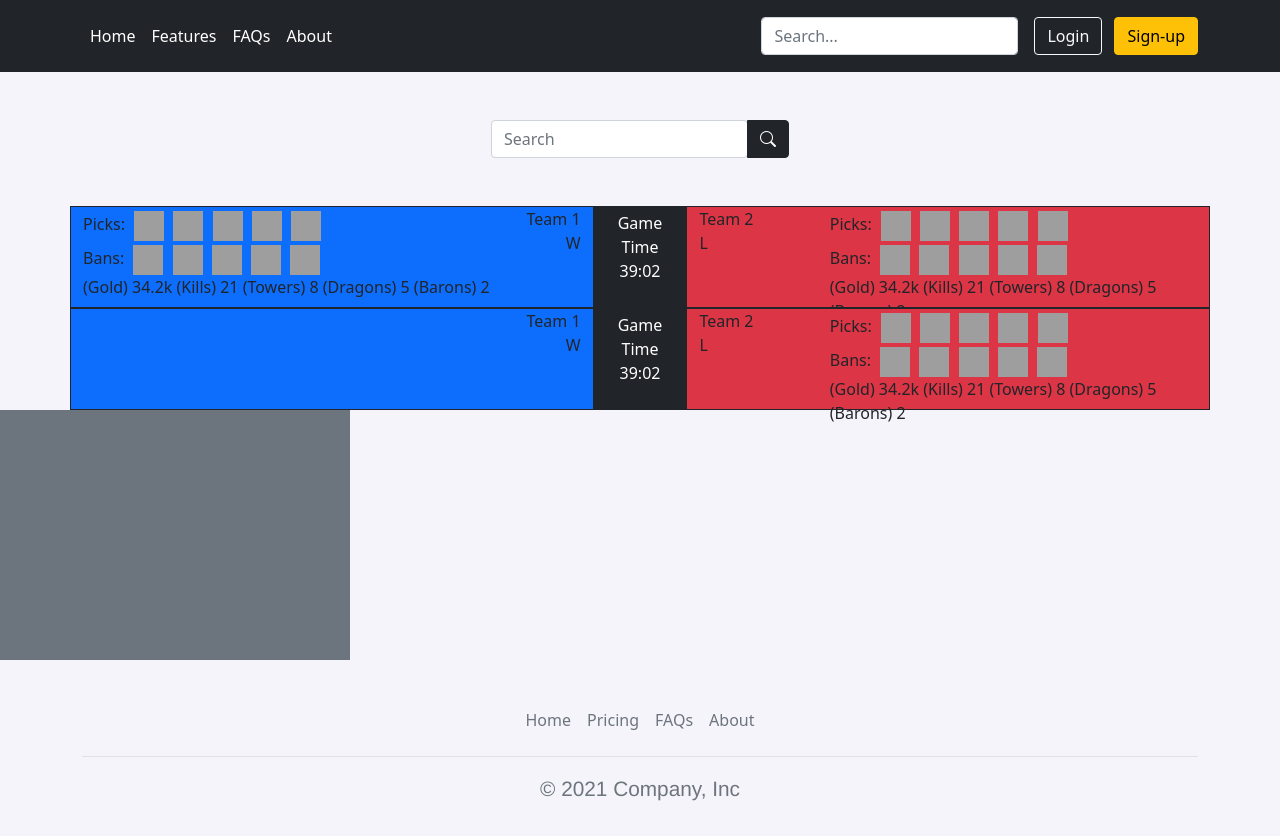
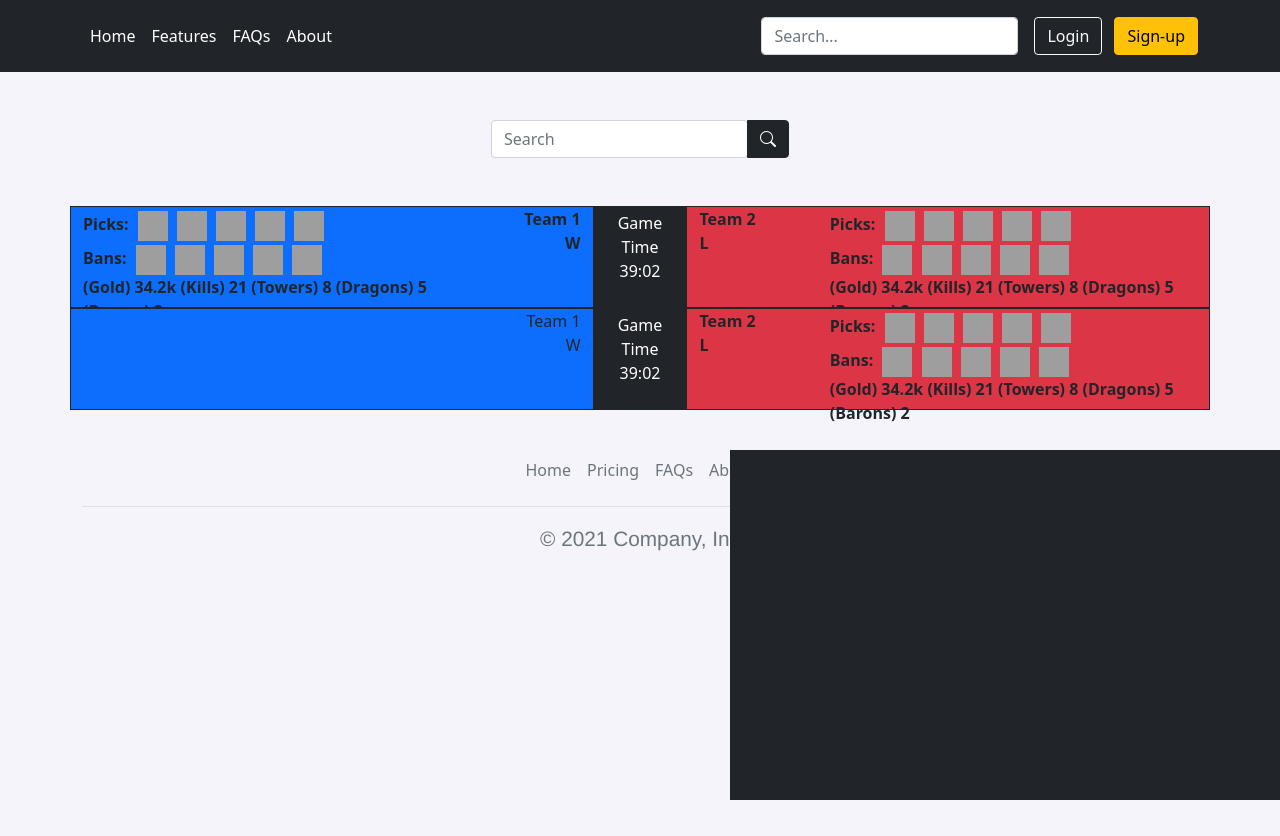
Before and after one commit to b16oskni/Examensarbete, a CodeIgniter 4 app: the page made by codeigniterApp/app/Views/welcome_message.php in a window 1280 px wide. After the commit the page ends 800 px from the top, so only its background shows below. Run offline with PHP 8.4 and a stand-in for CodeIgniter, Linux system fonts and the light colour scheme; the template is opened without the code that fills it, so the values that code supplies are empty; some libraries are stand-ins or nearby versions; grey boxes are pictures that could not be loaded.

Commit message:
added datadisplay.php
added separate template for the data display box
- changed some styling around

```diff
--- /dev/null
+++ b/codeigniterApp/app/Views/templates/datadisplay.php
@@ -0,0 +1,3 @@
+<div class="bg-dark position-fixed bottom-0 end-0 border border-dark" style="width:550px;height:350px;">
+
+</div>
--- a/codeigniterApp/app/Views/welcome_message.php
+++ b/codeigniterApp/app/Views/welcome_message.php
@@ -76,7 +76,7 @@
             <div class="col bg-primary">
                 <div class="row" style="height:100px;">
                     <div class="col-10">
-                        <div class="mt-1">
+                        <div class="mt-1 fw-bold">
                             Picks:
                             <img class="champ-icon" alt="Zyra" src="http://ddragon.leagueoflegends.com/cdn/12.7.1/img/champion/Zyra.png">
                             <img class="champ-icon" alt="Yuumi" src="http://ddragon.leagueoflegends.com/cdn/12.7.1/img/champion/Yuumi.png">
@@ -84,7 +84,7 @@
                             <img class="champ-icon" alt="Nami" src="http://ddragon.leagueoflegends.com/cdn/12.7.1/img/champion/Nami.png">
                             <img class="champ-icon" alt="Lulu" src="http://ddragon.leagueoflegends.com/cdn/12.7.1/img/champion/Lulu.png">
                         </div>
-                        <div class="mt-1">
+                        <div class="mt-1 fw-bold">
                             Bans:
                             <img class="champ-icon" alt="Zyra" src="http://ddragon.leagueoflegends.com/cdn/12.7.1/img/champion/Zyra.png">
                             <img class="champ-icon" alt="Yuumi" src="http://ddragon.leagueoflegends.com/cdn/12.7.1/img/champion/Yuumi.png">
@@ -92,11 +92,11 @@
                             <img class="champ-icon" alt="Nami" src="http://ddragon.leagueoflegends.com/cdn/12.7.1/img/champion/Nami.png">
                             <img class="champ-icon" alt="Lulu" src="http://ddragon.leagueoflegends.com/cdn/12.7.1/img/champion/Lulu.png">
                         </div>
-                        <div>
+                        <div class="fw-bold">
                             (Gold) 34.2k    (Kills) 21  (Towers) 8  (Dragons) 5 (Barons) 2
                         </div>
                     </div>
-                    <div class="col-2 text-end">
+                    <div class="col-2 text-end fw-bold">
                         Team 1 <br>
                         W
                     </div>
@@ -110,12 +110,12 @@
             </div>
             <div class="col bg-danger">
                 <div class="row" style="height:100px;">
-                    <div class="col-2 text-start">
+                    <div class="col-2 text-start fw-bold">
                         Team 2 <br>
                         L
                     </div>
                     <div class="col offset-md-1">
-                        <div class="mt-1">
+                        <div class="mt-1 fw-bold">
                             Picks:
                             <img class="champ-icon" alt="Zyra" src="http://ddragon.leagueoflegends.com/cdn/12.7.1/img/champion/Zyra.png">
                             <img class="champ-icon" alt="Yuumi" src="http://ddragon.leagueoflegends.com/cdn/12.7.1/img/champion/Yuumi.png">
@@ -123,7 +123,7 @@
                             <img class="champ-icon" alt="Nami" src="http://ddragon.leagueoflegends.com/cdn/12.7.1/img/champion/Nami.png">
                             <img class="champ-icon" alt="Lulu" src="http://ddragon.leagueoflegends.com/cdn/12.7.1/img/champion/Lulu.png">
                         </div>
-                        <div class="mt-1">
+                        <div class="mt-1 fw-bold">
                             Bans:
                             <img class="champ-icon" alt="Zyra" src="http://ddragon.leagueoflegends.com/cdn/12.7.1/img/champion/Zyra.png">
                             <img class="champ-icon" alt="Yuumi" src="http://ddragon.leagueoflegends.com/cdn/12.7.1/img/champion/Yuumi.png">
@@ -131,7 +131,7 @@
                             <img class="champ-icon" alt="Nami" src="http://ddragon.leagueoflegends.com/cdn/12.7.1/img/champion/Nami.png">
                             <img class="champ-icon" alt="Lulu" src="http://ddragon.leagueoflegends.com/cdn/12.7.1/img/champion/Lulu.png">
                         </div>
-                        <div>
+                        <div class="fw-bold">
                             (Gold) 34.2k    (Kills) 21  (Towers) 8  (Dragons) 5 (Barons) 2
                         </div>
                     </div>
@@ -162,12 +162,12 @@
             </div>
             <div class="col bg-danger">
                 <div class="row" style="height:100px;">
-                    <div class="col-2 text-start">
+                    <div class="col-2 text-start fw-bold">
                         Team 2 <br>
                         L
                     </div>
                     <div class="col offset-md-1">
-                        <div class="mt-1">
+                        <div class="mt-1 fw-bold">
                             Picks:
                             <img class="champ-icon" alt="Zyra" src="http://ddragon.leagueoflegends.com/cdn/12.7.1/img/champion/Zyra.png">
                             <img class="champ-icon" alt="Yuumi" src="http://ddragon.leagueoflegends.com/cdn/12.7.1/img/champion/Yuumi.png">
@@ -175,7 +175,7 @@
                             <img class="champ-icon" alt="Nami" src="http://ddragon.leagueoflegends.com/cdn/12.7.1/img/champion/Nami.png">
                             <img class="champ-icon" alt="Lulu" src="http://ddragon.leagueoflegends.com/cdn/12.7.1/img/champion/Lulu.png">
                         </div>
-                        <div class="mt-1">
+                        <div class="mt-1 fw-bold">
                             Bans:
                             <img class="champ-icon" alt="Zyra" src="http://ddragon.leagueoflegends.com/cdn/12.7.1/img/champion/Zyra.png">
                             <img class="champ-icon" alt="Yuumi" src="http://ddragon.leagueoflegends.com/cdn/12.7.1/img/champion/Yuumi.png">
@@ -183,7 +183,7 @@
                             <img class="champ-icon" alt="Nami" src="http://ddragon.leagueoflegends.com/cdn/12.7.1/img/champion/Nami.png">
                             <img class="champ-icon" alt="Lulu" src="http://ddragon.leagueoflegends.com/cdn/12.7.1/img/champion/Lulu.png">
                         </div>
-                        <div>
+                        <div class="fw-bold">
                             (Gold) 34.2k    (Kills) 21  (Towers) 8  (Dragons) 5 (Barons) 2
                         </div>
                     </div>
@@ -193,8 +193,10 @@
         <!--MATCH END-->
     </div>
     <!--Test dataand info display-->
-    <div class="position-static bg-secondary" style="width:350px;height:250px;">
+    <div class="bg-dark position-fixed bottom-0 end-0 border border-dark" style="width:550px;height:350px;">
+        <div>
 
+        </div>
     </div>
     <!--Footer-->
     <div class="container">
```
